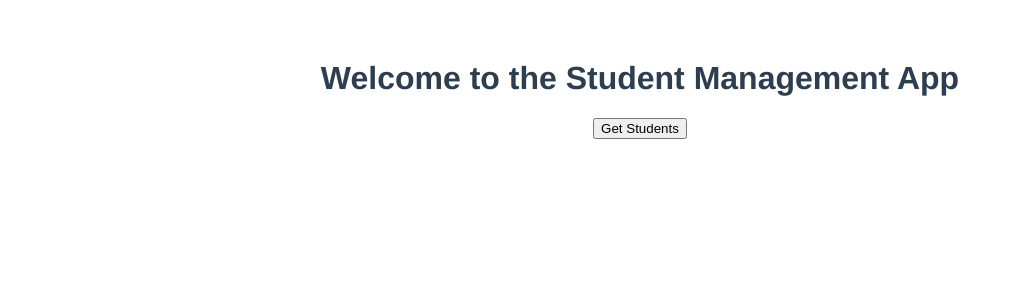
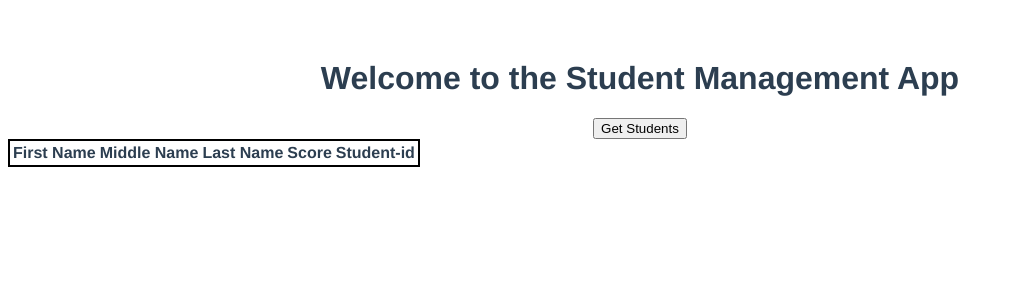
Before and after one commit to Fearless-Badger/cs_416_project_2, a Vue app in the folder frontend/: page / in a window 1280 px wide. Shown: the top 300 px of the page, without its empty margins (0-1013 px from the left). Built offline with nearby package versions, Linux system fonts and the light colour scheme.

Commit message:
Create students table

```diff
--- a/frontend/src/App.vue
+++ b/frontend/src/App.vue
@@ -1,16 +1,58 @@
 <template>
   <div id="app">
+
     <h1>Welcome to the Student Management App</h1>
-    <button @click="fetchStudents">Get Students</button>
-    <ul>
-      <!--  Give each student a "Card", not just put them all into one list
-            Use Flexbox
-            Style the card
-          -->
-      <li class="no-style-list" v-for="student in students" :key="student.student_id">
-        <p> <strong>Name:</strong> ( {{ student.fname }} {{ student.mname }} {{ student.lname }} )  <strong>Score:</strong> ( {{ student.score }} )   <strong>ID:</strong>  ( {{ student.student_id }} )</p>
-      </li>
-    </ul>
+
+    <!-- MUST DO
+     1. Display students on website, in ascending order by name
+     2. Display average score of students
+     3. Input student name, score, and ID => POST, update database
+    -->
+
+    <div id="section-01">
+      <!-- 2. Display average score of students -->
+    </div>
+
+    <div id="section-02">
+      <!--
+      1. Display students on website, in ascending order by name
+      In this section, solve issue 1&3
+      3. Input student name, score, and ID => POST, update database
+      -->
+      <button @click="fetchStudents">Get Students</button>
+
+      <table class="students-container">
+        <thead>
+          <tr>
+            <th>First Name</th>
+            <th>Middle Name</th>
+            <th>Last Name</th>
+            <th>Score</th>
+            <th>Student-id</th>
+          </tr>
+        </thead>
+
+        <tbody class="student-table" v-for="student in students" :key="student.student_id">
+
+          <tr class="student-card">
+            <td>{{ student.fname }}</td>
+            <td>{{ student.mname }}</td>
+            <td>{{ student.lname }}</td>
+            <td>{{ student.score }}</td>
+            <td>{{ student.student_id }}</td>
+          </tr>
+
+        </tbody>
+
+
+      </table>
+
+    </div>
+
+
+
+
+
   </div>
 </template>
 
@@ -38,7 +80,7 @@ export default {
 </script>
 
 <style>
-#app { /* Idk what this does */
+#app {
   font-family: Avenir, Helvetica, Arial, sans-serif;
   -webkit-font-smoothing: antialiased;
   -moz-osx-font-smoothing: grayscale;
@@ -47,9 +89,11 @@ export default {
   margin-top: 60px;
 }
 
-/* Write normal css here */
-
-.no-style-list {
+.student {
   list-style-type: none;
 }
+
+.students-container{
+  border: 2px solid black;
+}
 </style>
```
